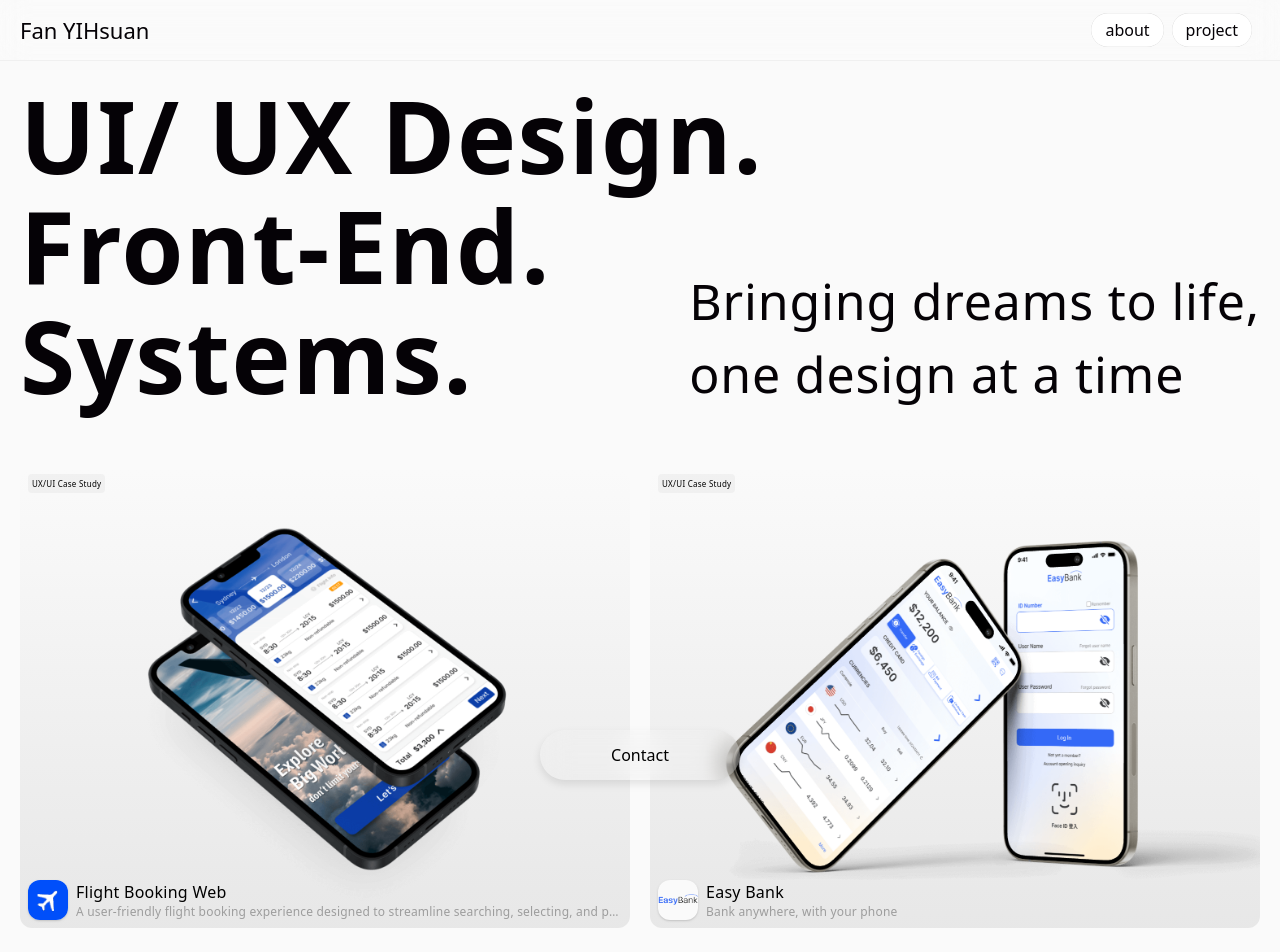
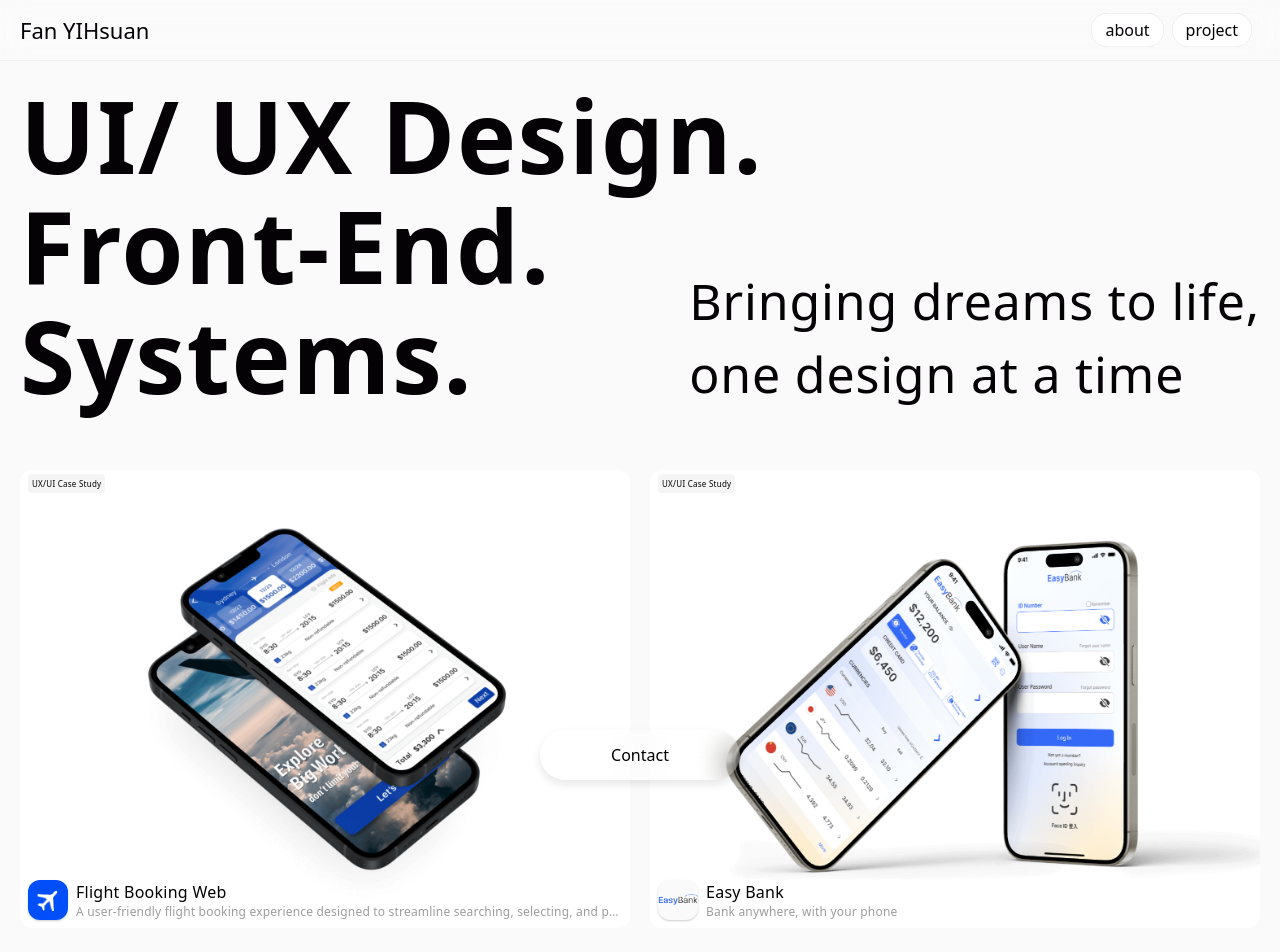
Before and after one commit to Fan82/FanYIH, a Vue app: page / in a window 1280 px wide. Shown: the top 952 px of the page. Built offline with nearby package versions, Linux system fonts and the light colour scheme.

Commit message:
Update _layouts.sass

```diff
--- a/src/assets/styles/_layouts.sass
+++ b/src/assets/styles/_layouts.sass
@@ -17,7 +17,7 @@
         @include infoSpan
     .project-box
         display: block
-        background: linear-gradient(0deg, rgba($grey-clr ,0.2 ), rgba($light-clr ,0.2 ))
+        background: #fff
         border-radius: $borderRadius
     .project-img
         @include slideDown
```
